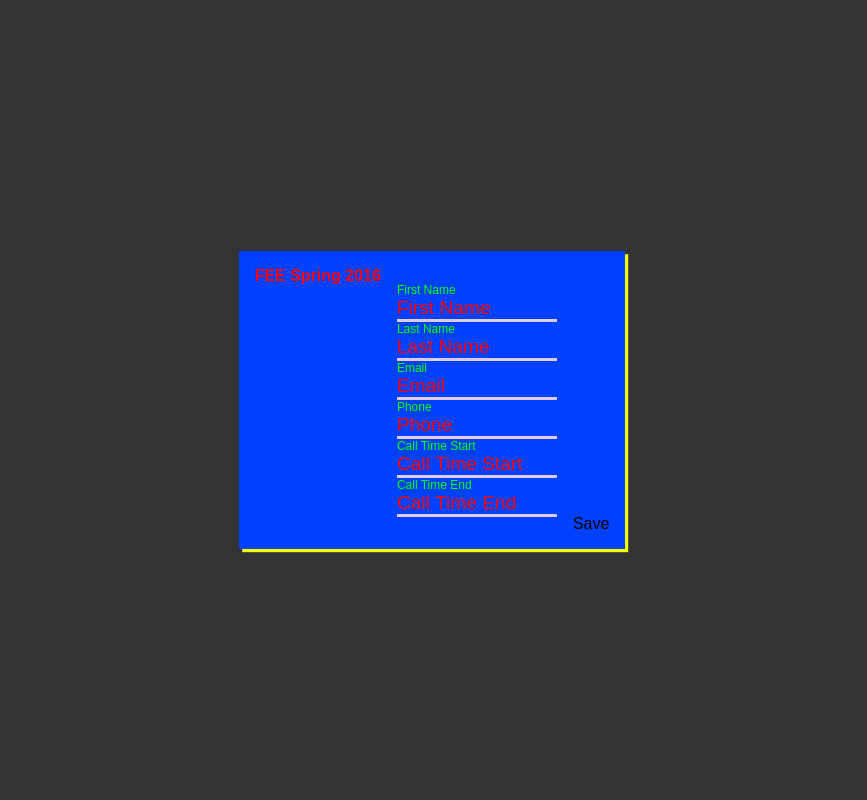
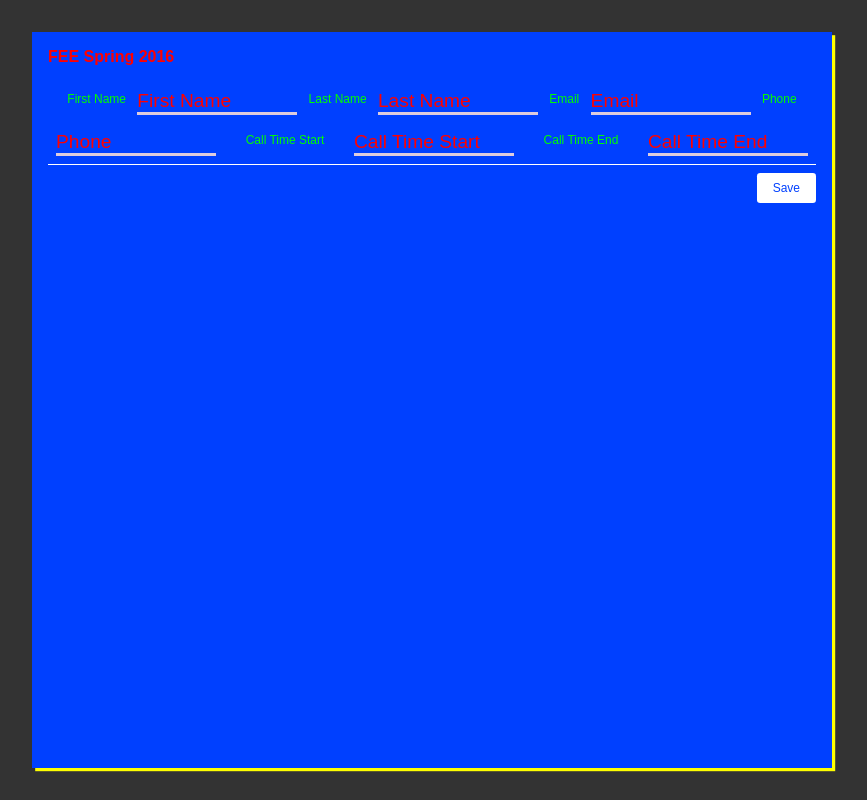
Before and after one commit to steftheo/05-form-modal, a website: page public/index.html in a window 1280 px wide. Shown: the whole page, without its empty margins (208-1075 px from the left). Drawn offline with nearby package versions, Linux system fonts and the light colour scheme; files that its build step writes are made by us from their sources.

Commit message:
almost finished

```diff
--- a/styles/app.scss
+++ b/styles/app.scss
@@ -18,9 +18,7 @@
 }
 
 .card {
-  display: flex;
   max-width: 50rem;
-  margin: auto;
   padding: 1rem;
   background: $card-background;
   box-shadow: $brand-shadow;
@@ -32,13 +30,16 @@
 }
 
 .card-fields {
-  position: relative;
-  padding: 1rem;
+  display: flex;
+  flex-wrap: wrap;
+  margin: auto;
+  padding: 0.5rem;
 }
 
 .field-input {
   display: flex;
   min-width: $input-min-width;
+  padding-top: 1rem;
   border-bottom: $brand-border;
   color: $card-text-color;
   font-size: 1.2rem;
@@ -46,6 +47,8 @@
 
 
 .field-label {
+  margin: auto;
+  padding-top: 0.5rem;
   color: $label-color;
   font-size: 12px;
 }
@@ -54,8 +57,19 @@
 .card-actions {
   display: flex;
   align-items: flex-end;
+  justify-content: flex-end;
+  padding-top: 0.5rem;
+  border-top: 1px $brand-primary solid;
+
 }
 
 .form-button {
+  padding-top: 0.5rem;
+  padding-right: 1rem;
+  padding-bottom: 0.5rem;
+  padding-left: 1rem;
   border-radius: 0.2rem;
+  background: $brand-primary;
+  color: $card-background;
+  font-size: 12px;
 }
```
Also changed, not shown: public/index.html (+2 -0 lines).
